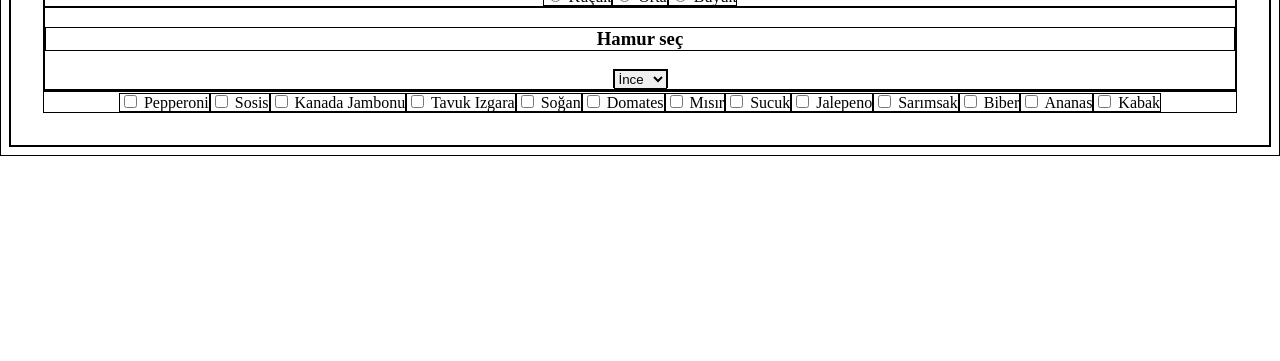
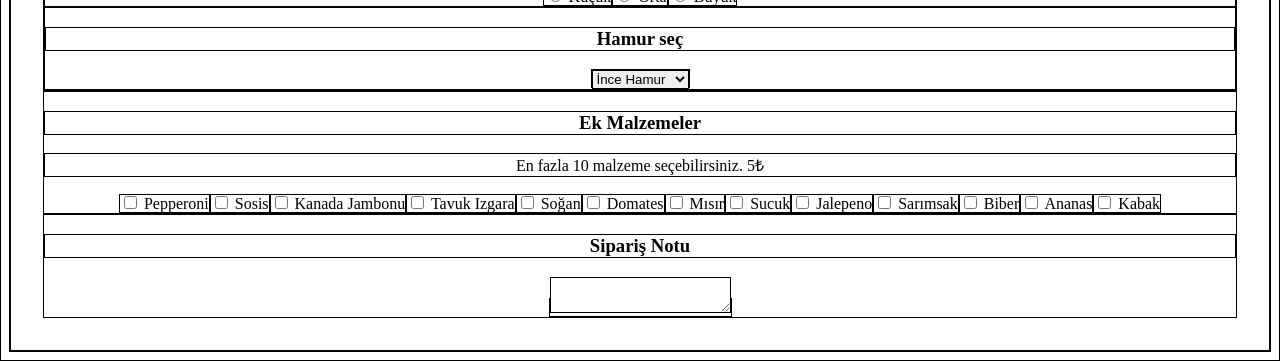
Before and after one commit to alpermakcan/fsweb-s8-challenge-pizza-template, a React (Vite) app: page / in a window 1280 px wide. Shown: the part 646-1007 px from the top of the page. Before the commit the page ends 802 px from the top, so only its background shows below. Built offline with nearby package versions, Linux system fonts and the light colour scheme.

Commit message:
Update App.jsx with textarea

```diff
--- a/src/App.jsx
+++ b/src/App.jsx
@@ -30,7 +30,7 @@ const initialSiparis = {
   boyut: "",
   hamur: "",
   "ek-malzeme": "",
-  siparis_notu: "",
+  "siparis-notu": "",
   adet: "",
   fiyat: "",
 };
@@ -103,14 +103,16 @@ function App() {
               name="hamur"
               onChange={handleInputChange}
             >
-              <option value="İnce">İnce</option>
-              <option value="Orta">Orta</option>
-              <option value="Kalın">Kalın</option>
+              <option value="İnce">İnce Hamur</option>
+              <option value="Orta">Orta Hamur</option>
+              <option value="Kalın">Kalın Hamur</option>
             </select>
           </label>
         </div>
       </div>
       <div className="ek-malzeme-area">
+        <h3>Ek Malzemeler</h3>
+        <p>En fazla 10 malzeme seçebilirsiniz. 5₺</p>
         {ekMalzemeler.map((malzeme, index) => {
           return (
             <label key={index}>
@@ -126,6 +128,17 @@ function App() {
           );
         })}
       </div>
+      <div>
+        <h3>Sipariş Notu</h3>
+        <label className="bold-label">
+        <textarea
+          id="siparis-notu"
+          name="siparis-notu"
+          value={siparis["siparis-notu"]}
+          onChange={handleInputChange}
+        />
+        </label>
+      </div>
     </>
   );
 }
```
